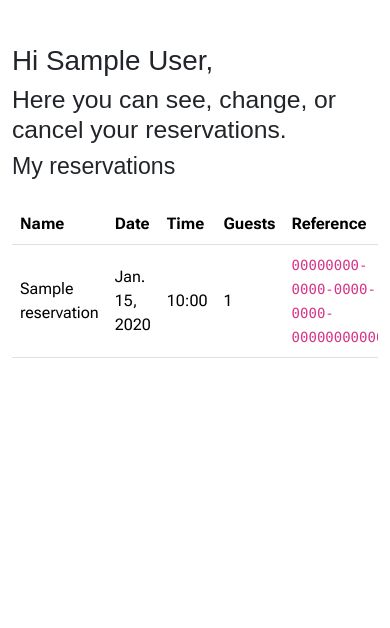
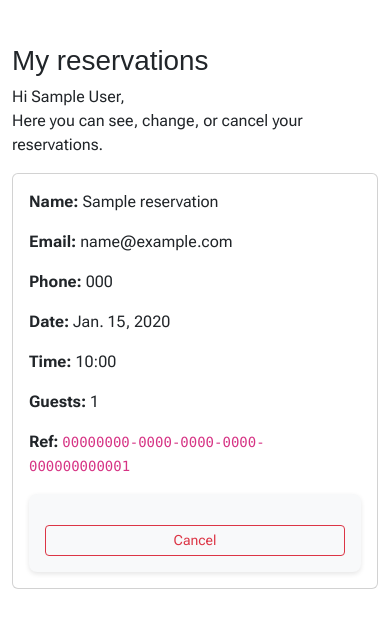
Before and after one commit to Blommis/kalles_restaurant, a Django app: page /reservations/my/ in a window 390 px wide. Shown: the part 74-702 px from the top of the page. Run offline with Django 4.2, Linux system fonts and the light colour scheme; a user stored in the database is signed in; tables that the repository leaves empty hold one stand-in row (values such as "Sample post"); some libraries are stand-ins or nearby versions; some web fonts are replaced.

Commit message:
Update My Bookings page layout for better responsiveness on large and small screens

```diff
--- a/booking/templates/booking/my_reservations.html
+++ b/booking/templates/booking/my_reservations.html
@@ -1,9 +1,10 @@
 {% extends "base.html" %}
 {% block content %}
 <div class="container py-5">
-    <h1> Hi {{ user.get_full_name|default:user.username }},</h1>
-    <h2>Here you can see, change, or cancel your reservations.</h2>
-  <h3 class="h3 mb-4">My reservations</h3>
+  <h1> My reservations</h1>
+    <p> Hi {{ user.get_full_name|default:user.username }},
+      <br>Here you can see, change, or cancel your reservations.</p>
+
 
    {% if messages %}
   {% for message in messages %}
@@ -18,17 +19,21 @@
 {% endif %}
 
   {% if reservations %}
-    <div class="table-responsive">
-      <table class="table align-middle">
-        <thead>
+  <!-- table on bigger screens -->
+<div class="table-responsive d-none d-md-block">
+  <table class="table table-striped table-hover align-middle">
+    <thead class="table-dark">
       <tr>
-            <th>Name</th><th>Date</th><th>Time</th><th>Guests</th><th>Reference</th><th></th>
+        <th>Name</th><th>Email</th><th>Phone</th>
+        <th>Date</th><th>Time</th><th>Guests</th><th>Reference</th><th></th>
       </tr>
     </thead>
     <tbody>
       {% for r in reservations %}
       <tr>
         <td>{{ r.name }}</td>
+        <td>{{ r.email }}</td>
+        <td>{{ r.phone }}</td>
         <td>{{ r.date }}</td>
         <td>{{ r.time|time:"H:i" }}</td>
         <td>{{ r.guests }}</td>
@@ -45,6 +50,29 @@
     </tbody>
   </table>
 </div>
+
+<!-- table on smaller screens -->
+<div class="d-block d-md-none">
+  {% for r in reservations %}
+  <div class="card mb-3">
+    <div class="card-body">
+      <p><strong>Name:</strong> {{ r.name }}</p>
+      <p><strong>Email:</strong> {{ r.email }}</p>
+      <p><strong>Phone:</strong> {{ r.phone }}</p>
+      <p><strong>Date:</strong> {{ r.date }}</p>
+      <p><strong>Time:</strong> {{ r.time|time:"H:i" }}</p>
+      <p><strong>Guests:</strong> {{ r.guests }}</p>
+      <p><strong>Ref:</strong> <code>{{ r.booking_code }}</code></p>
+      <form action="{% url 'booking:cancel_reservation' %}" method="post" class="m-0">
+        {% csrf_token %}
+        <input type="hidden" name="booking_code" value="{{ r.booking_code }}">
+        <button class="btn btn-sm btn-outline-danger" type="submit">Cancel</button>
+      </form>
+    </div>
+  </div>
+  {% endfor %}
+</div>
+
   {% else %}
     <p>You have no reservations yet.</p>
   {% endif %}
```
Lines whose indentation alone changed are shown as unchanged.
